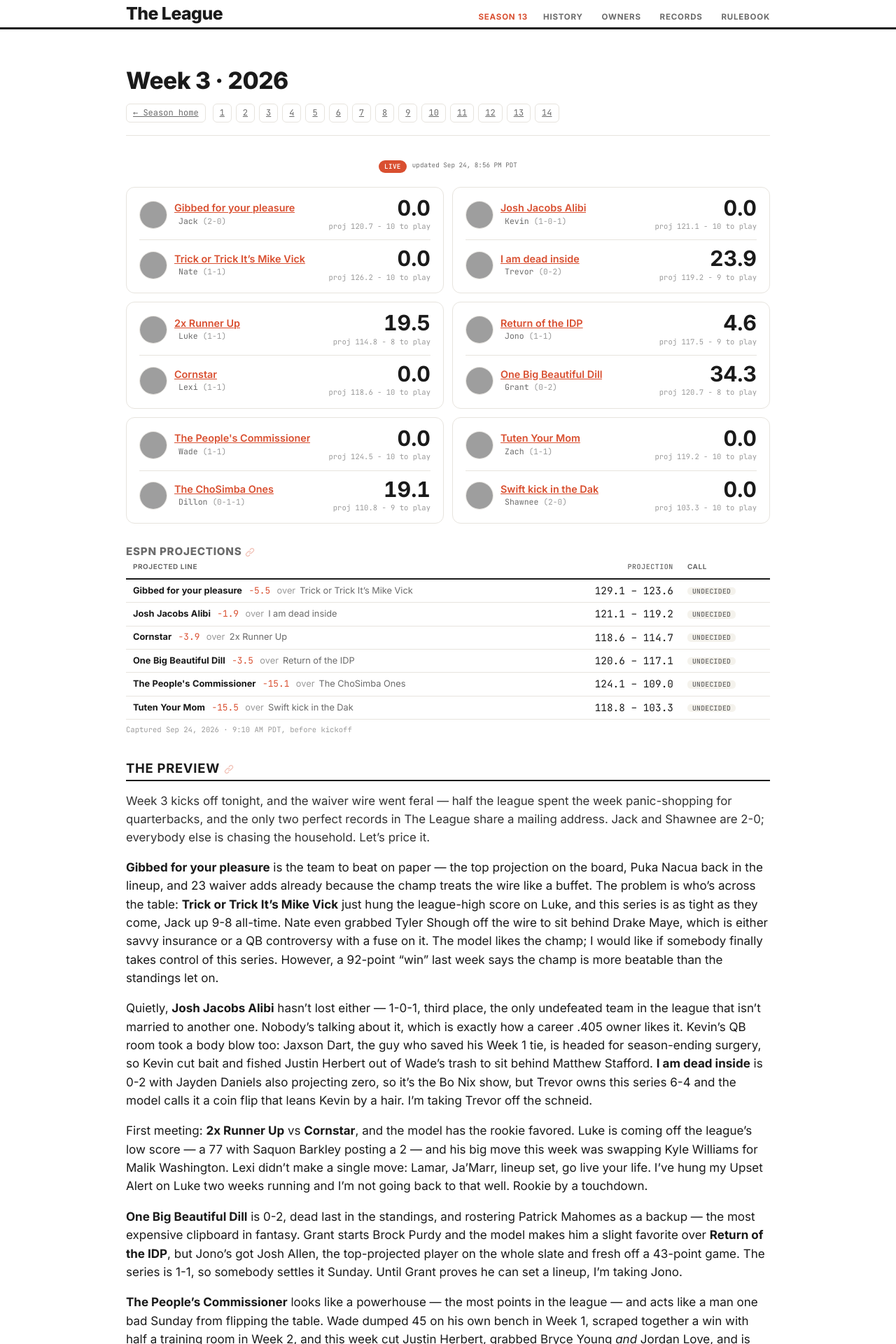
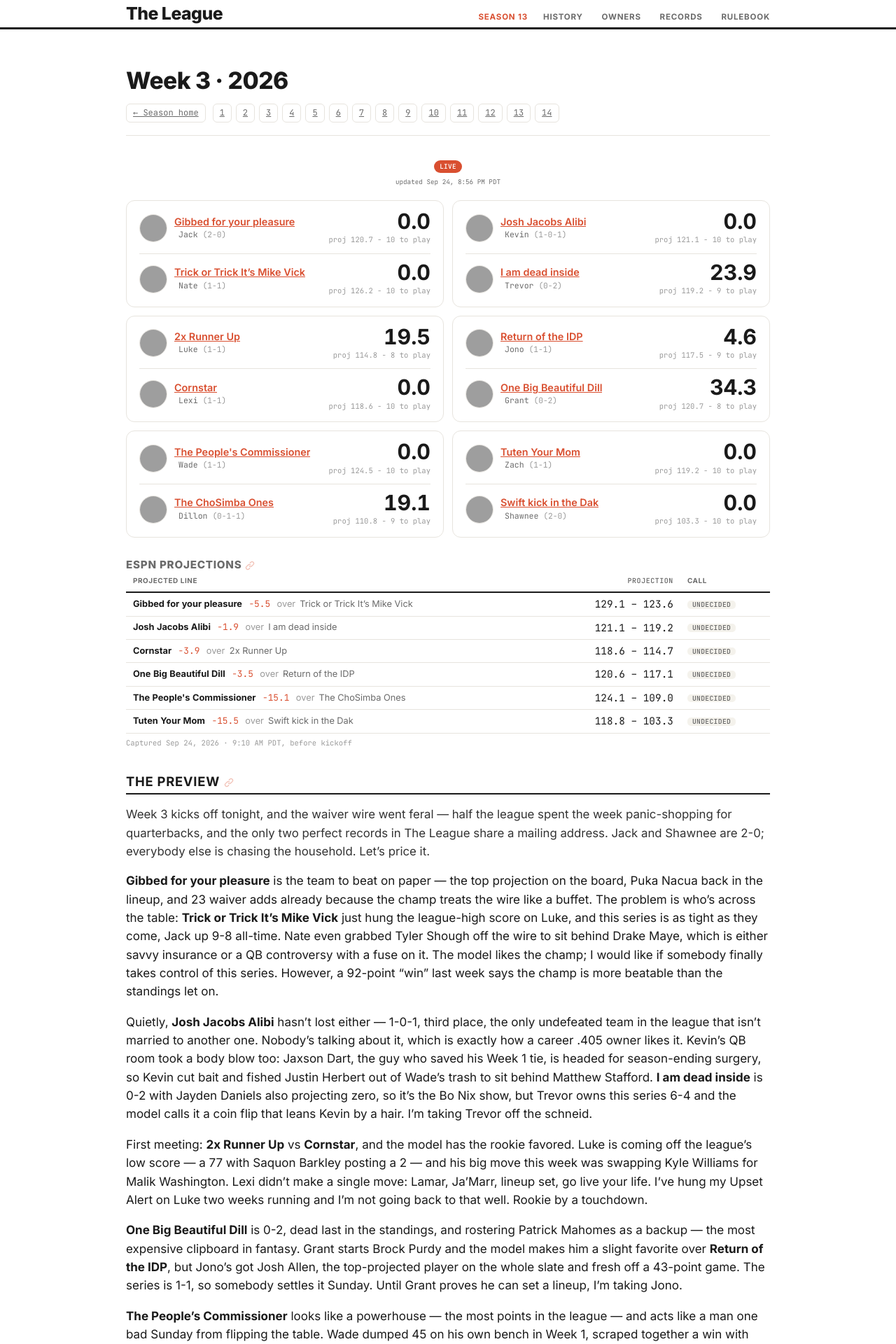
Before and after one commit to dillondrenzek/no-love-in-the-league, a Jekyll site: the page built from docs/seasons/2026/week-3.md, in a window 1280 px wide. Shown: the top 1920 px of the page at 70% size. Built offline with Jekyll 4.4.1, drawn with Linux system fonts in a browser that asks for light colours; grey boxes are pictures that could not be loaded.

Commit message:
updated timestamp is below the live indicator

```diff
--- a/docs/assets/main.scss
+++ b/docs/assets/main.scss
@@ -382,11 +382,11 @@
 }
 
 .scoreboard__updated {
+  display: block;
   font-family: var(--mono);
   font-size: 0.58rem;
   color: var(--muted);
-  margin-left: 8px;
-  vertical-align: middle;
+  margin-top: 5px;
 }
 
 // =============================================================================
```
